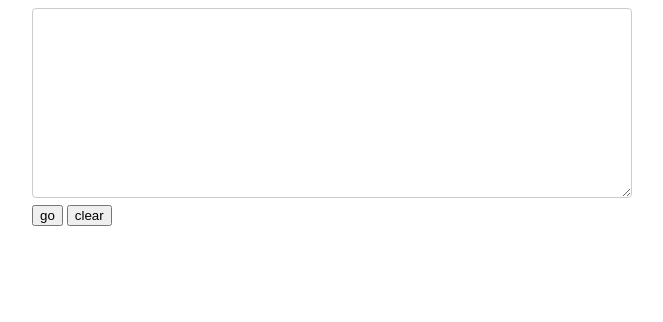
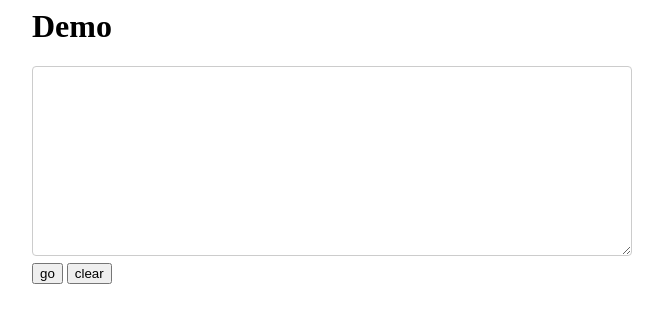
Before and after one commit to warfares/pretty-json, a plain HTML site: page index.html in a window 1280 px wide. Shown: the whole page, without its empty margins (258-921 px from the left). Drawn offline with Linux system fonts and the light colour scheme.

Commit message:
minor adjust

```diff
--- a/index.html
+++ b/index.html
@@ -70,7 +70,7 @@
         });
     });
 </script>
-
+<h1>Demo</h1>
 <textarea id="input" rows="12"></textarea>
 <br/>
 <button id="action">go</button>
```
